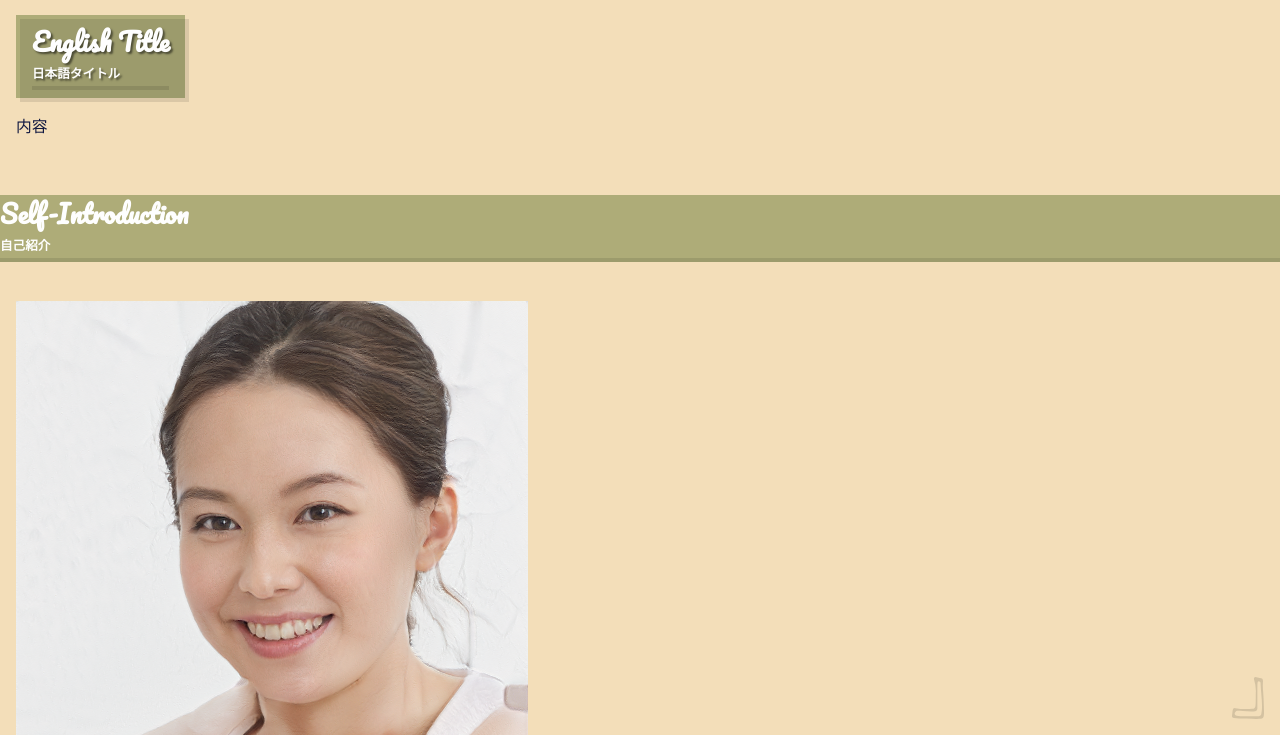
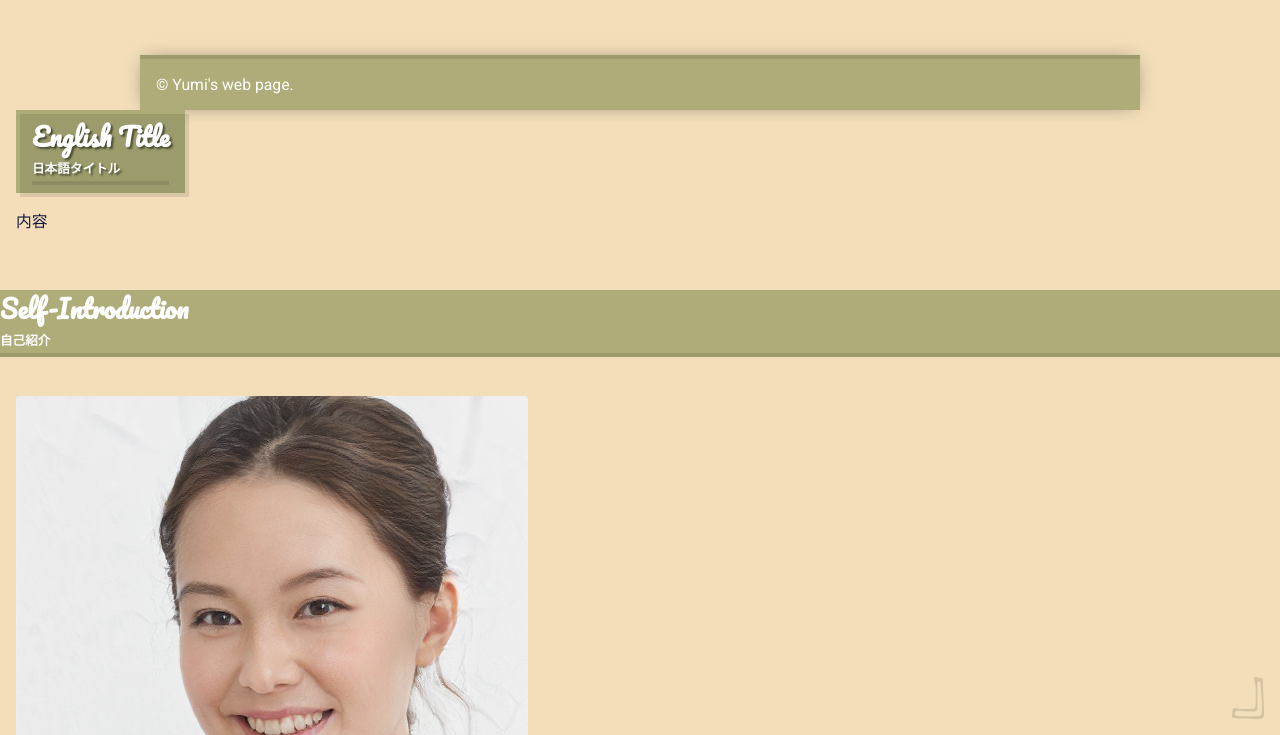
Before and after one commit to hachiyayuka/web-portfolio-yumi, a plain HTML site: page public/index.html in a window 1280 px wide. Shown: the part 65-800 px from the top of the page. Drawn offline with nearby package versions, Linux system fonts and the light colour scheme.

Commit message:
Update index.html

```diff
--- a/public/index.html
+++ b/public/index.html
@@ -23,6 +23,13 @@
     />
     <div class="page-cover bg-3 text-dark">
         <h1 class="page-title text-1">Portfolio</h1>
+
+      <div style="height: 40px"></div>
+
+      <footer class="footer-cover bg-2 text-light">
+        <div style="height: 4px; background-color: rgba(0, 0, 0, 0.1)"></div>
+        <div class="footer-contents">&copy; Yumi's web page.</div>
+      </footer>
 
         <div class="card-cover bg-white">
             <h2 class="card-title-cover bg-2 text-light">
```
